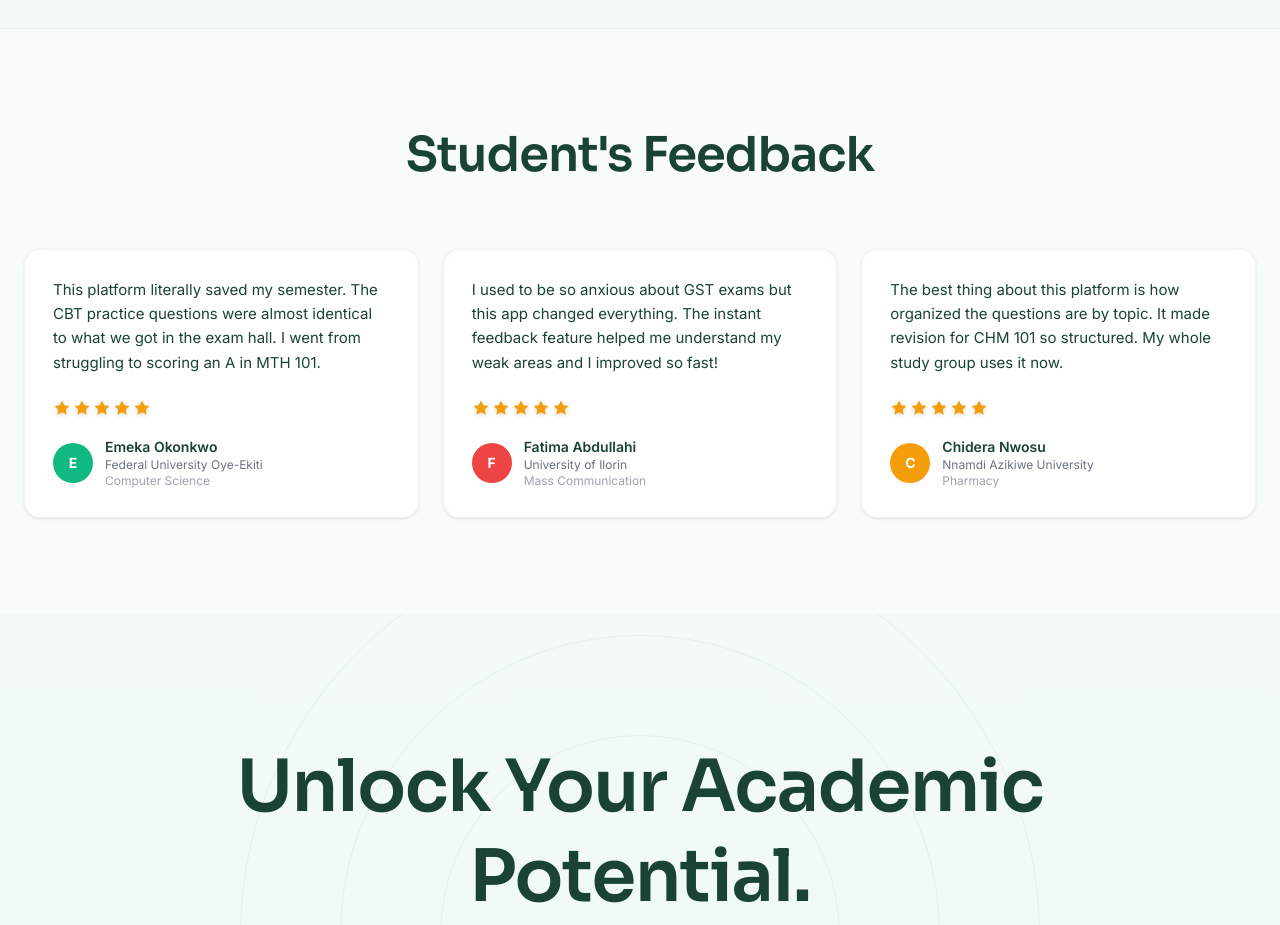
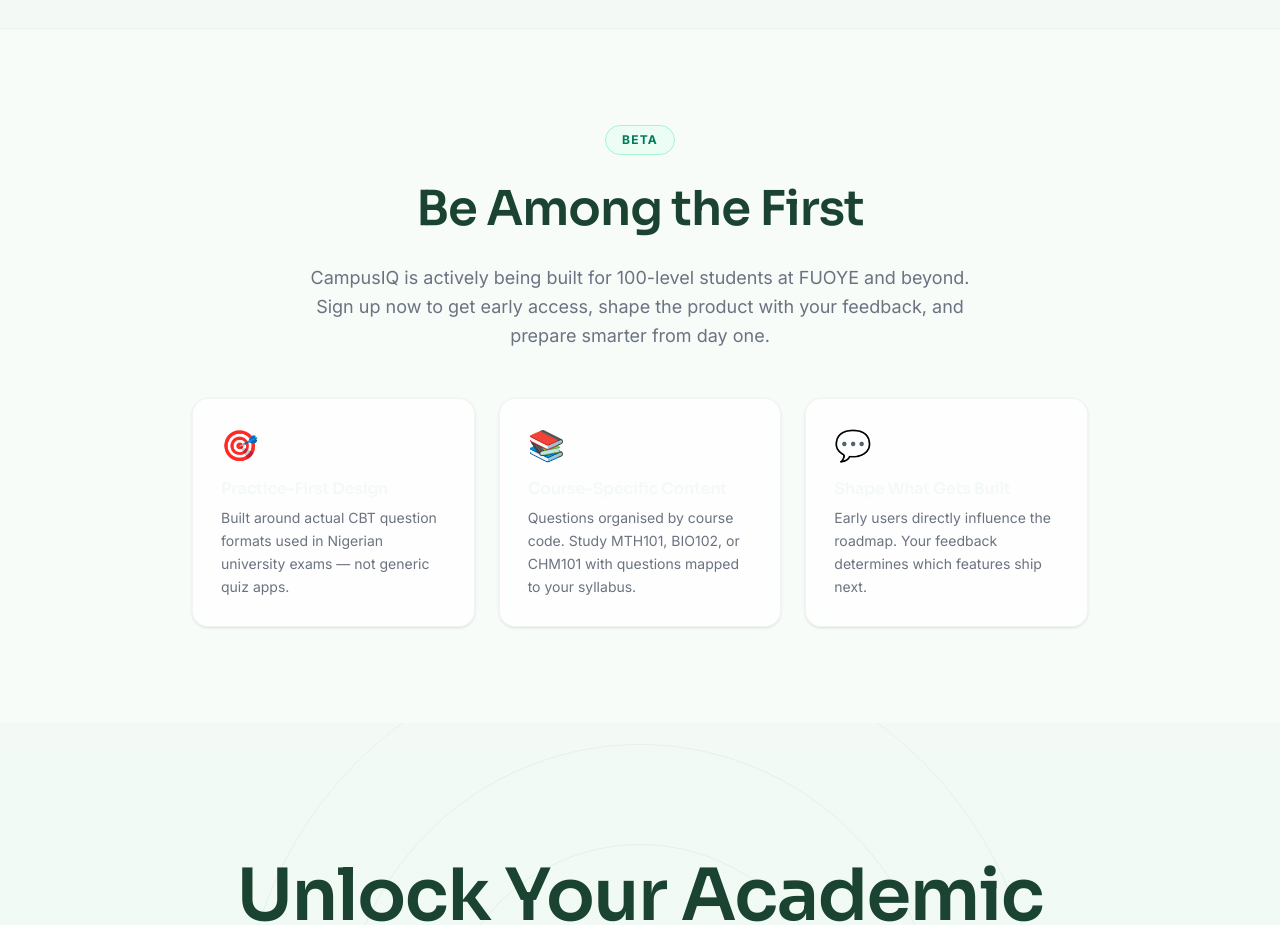
Before and after one commit to EMRYSAthanasius/CampusIQ, a Next.js app: page / in a window 1280 px wide. Shown: the part 4680-5605 px from the top of the page. Built offline with nearby package versions, Linux system fonts and the light colour scheme.

Commit message:
fix(8-bugs): password reset redirect, Fisher-Yates shuffle, htmlToText dedup, search rate limit & safe ilike, proper debounce, fake testimonials removed, quiz_id nullable migration

```diff
--- a/src/app/api/auth/reset-password/route.ts
+++ b/src/app/api/auth/reset-password/route.ts
@@ -1,16 +1,22 @@
 import { createClient } from '@/lib/supabase/server'
-import { NextResponse } from 'next/server'
+import { NextRequest, NextResponse } from 'next/server'
 
-export async function POST(request: Request) {
+export async function POST(request: NextRequest) {
   try {
     const { email } = await request.json()
     if (!email) {
       return NextResponse.json({ error: 'Email is required.' }, { status: 400 })
     }
 
+    // Derive the site origin at runtime from the request so we never fall back
+    // to localhost in production, regardless of whether NEXT_PUBLIC_SITE_URL is set.
+    const origin =
+      process.env.NEXT_PUBLIC_SITE_URL ||
+      `${request.headers.get('x-forwarded-proto') ?? 'https'}://${request.headers.get('host')}`;
+
     const supabase = await createClient()
     const { error } = await supabase.auth.resetPasswordForEmail(email, {
-      redirectTo: `${process.env.NEXT_PUBLIC_SITE_URL || 'http://localhost:3000'}/forgot-password`,
+      redirectTo: `${origin}/forgot-password`,
     })
 
     if (error) {
--- a/src/app/api/search/route.ts
+++ b/src/app/api/search/route.ts
@@ -1,5 +1,6 @@
 import { NextRequest, NextResponse } from 'next/server';
 import { createClient } from '@/lib/supabase/server';
+import { rateLimit } from '@/lib/rate-limit';
 
 export const dynamic = 'force-dynamic';
 
@@ -19,16 +20,25 @@
       return NextResponse.json({ error: 'Unauthorized' }, { status: 401 });
     }
 
+    // Rate limit: 5 search requests per 30 seconds per user
+    const limitRes = await rateLimit(`search_${user.id}`, 5, 30000);
+    if (!limitRes.success) {
+      return NextResponse.json(
+        { error: 'Too many search requests. Please slow down.' },
+        { status: 429 }
+      );
+    }
+
     const cleanQuery = `%${query.trim()}%`;
 
-    // 1. Search Courses
+    // 1. Search Courses — use chained .ilike() instead of string-interpolated .or()
     const { data: courses } = await supabase
       .from('courses')
       .select('id, code, title, color')
       .or(`code.ilike.${cleanQuery},title.ilike.${cleanQuery}`)
       .limit(5);
 
-    // 2. Search Topics
+    // 2. Search Topics — use chained .ilike() instead of string-interpolated .or()
     const { data: topics } = await supabase
       .from('topics')
       .select(`
--- a/src/app/api/workspace/content/route.ts
+++ b/src/app/api/workspace/content/route.ts
@@ -1,6 +1,7 @@
 import { NextRequest, NextResponse } from 'next/server';
 import { createClient } from '@/lib/supabase/server';
 import { createClient as createAdminClient } from '@supabase/supabase-js';
+import { htmlToPlainText } from '@/lib/utils';
 
 export const maxDuration = 60;
 const BUCKET = 'materials';
@@ -17,23 +18,6 @@
 }
 
 // ─── Text Helpers ────────────────────────────────────────────────────────────
-
-function htmlToText(html: string): string {
-  let t = html;
-  t = t.replace(/<head[\s\S]*?<\/head>/gi, '');
-  t = t.replace(/<style[\s\S]*?<\/style>/gi, '');
-  t = t.replace(/<script[\s\S]*?<\/script>/gi, '');
-  t = t.replace(/<\/p>/gi, '\n\n');
-  t = t.replace(/<\/div>/gi, '\n');
-  t = t.replace(/<br\s*\/?>/gi, '\n');
-  t = t.replace(/<\/h[1-6]>/gi, '\n\n');
-  t = t.replace(/<\/li>/gi, '\n');
-  t = t.replace(/<[^>]+>/g, '');
-  t = t.replace(/&nbsp;/g, ' ').replace(/&amp;/g, '&').replace(/&lt;/g, '<')
-       .replace(/&gt;/g, '>').replace(/&quot;/g, '"').replace(/&#39;/g, "'");
-  t = t.replace(/[ \t]+/g, ' ');
-  return t.trim();
-}
 
 const CALLOUT_KEYWORDS: Record<string, WorkspaceBlock['calloutKind']> = {
   note: 'note', remark: 'note',
@@ -178,7 +162,7 @@
       rawText = pdfData.text || '';
     } else if (ext === 'html' || ext === 'htm') {
       const html = Buffer.from(await blob.arrayBuffer()).toString('utf-8');
-      rawText = htmlToText(html);
+      rawText = htmlToPlainText(html);
     } else {
       rawText = Buffer.from(await blob.arrayBuffer()).toString('utf-8');
     }
--- a/src/app/page.tsx
+++ b/src/app/page.tsx
@@ -593,74 +593,50 @@
         </div>
       </section>
 
-      {/* Student Feedback */}
+      {/* Early Access / Feedback */}
       <section id="testimonials" className="py-24 px-6 bg-white/30 border-t border-[#1B4332]/5">
-         <div className="max-w-7xl mx-auto">
-            <div className="text-center mb-16">
-               <h2 className="text-4xl md:text-5xl font-semibold text-[#1B4332] tracking-tight">Student&apos;s Feedback</h2>
+         <div className="max-w-4xl mx-auto text-center">
+            <div className="mb-6 inline-flex items-center gap-2 px-4 py-1.5 bg-emerald-50 border border-emerald-200 rounded-full text-xs font-bold text-emerald-700 uppercase tracking-widest">
+               Beta
             </div>
+            <h2 className="text-4xl md:text-5xl font-semibold text-[#1B4332] tracking-tight mb-6">
+              Be Among the First
+            </h2>
+            <p className="text-lg text-[#6B7280] max-w-2xl mx-auto mb-12 leading-relaxed">
+              CampusIQ is actively being built for 100-level students at FUOYE and beyond.
+              Sign up now to get early access, shape the product with your feedback, and prepare
+              smarter from day one.
+            </p>
 
-            <div className="grid grid-cols-1 md:grid-cols-2 lg:grid-cols-3 gap-6">
+            <div className="grid grid-cols-1 md:grid-cols-3 gap-6 text-left">
               {[
                 {
-                     quote: "This platform literally saved my semester. The CBT practice questions were almost identical to what we got in the exam hall. I went from struggling to scoring an A in MTH 101.",
-                     name: "Emeka Okonkwo",
-                     initial: "E",
-                     university: "Federal University Oye-Ekiti",
-                     department: "Computer Science",
-                     color: "#10B981",
+                  icon: "🎯",
+                  title: "Practice-First Design",
+                  desc: "Built around actual CBT question formats used in Nigerian university exams — not generic quiz apps."
                 },
                 {
-                     quote: "I used to be so anxious about GST exams but this app changed everything. The instant feedback feature helped me understand my weak areas and I improved so fast!",
-                     name: "Fatima Abdullahi",
-                     initial: "F",
-                     university: "University of Ilorin",
-                     department: "Mass Communication",
-                     color: "#EF4444",
+                  icon: "📚",
+                  title: "Course-Specific Content",
+                  desc: "Questions organised by course code. Study MTH101, BIO102, or CHM101 with questions mapped to your syllabus."
                 },
                 {
-                     quote: "The best thing about this platform is how organized the questions are by topic. It made revision for CHM 101 so structured. My whole study group uses it now.",
-                     name: "Chidera Nwosu",
-                     initial: "C",
-                     university: "Nnamdi Azikiwe University",
-                     department: "Pharmacy",
-                     color: "#F59E0B",
-                  },
-               ].map((testimonial, i) => (
+                  icon: "💬",
+                  title: "Shape What Gets Built",
+                  desc: "Early users directly influence the roadmap. Your feedback determines which features ship next."
+                }
+              ].map((card, i) => (
                 <motion.div
                   key={i}
                   initial={{ opacity: 0, y: 20 }}
                   whileInView={{ opacity: 1, y: 0 }}
                   viewport={{ once: true }}
                   transition={{ delay: i * 0.1, duration: 0.5 }}
-                     className="p-7 rounded-2xl bg-white/70 backdrop-blur-sm border border-[#1B4332]/5 shadow-sm hover:shadow-md hover:border-[#2E8B57]/15 transition-all flex flex-col justify-between"
+                  className="p-7 rounded-2xl bg-white/70 backdrop-blur-sm border border-[#1B4332]/5 shadow-sm hover:shadow-md hover:border-[#2E8B57]/15 transition-all"
                 >
-                     {/* Quote */}
-                     <p className="text-[#1B4332] text-[15px] leading-relaxed mb-6">{testimonial.quote}</p>
-
-                     {/* Stars */}
-                     <div className="flex gap-0.5 mb-5">
-                        {[1, 2, 3, 4, 5].map((star) => (
-                           <svg key={star} width="18" height="18" viewBox="0 0 24 24" fill="#F59E0B" className="drop-shadow-sm">
-                              <path d="M12 2l3.09 6.26L22 9.27l-5 4.87 1.18 6.88L12 17.77l-6.18 3.25L7 14.14 2 9.27l6.91-1.01L12 2z" />
-                           </svg>
-                        ))}
-                     </div>
-
-                     {/* Student info */}
-                     <div className="flex items-center gap-3">
-                        <div
-                           className="w-10 h-10 rounded-full flex items-center justify-center text-white text-sm font-bold shrink-0"
-                           style={{ backgroundColor: testimonial.color }}
-                        >
-                           {testimonial.initial}
-                        </div>
-                        <div className="min-w-0">
-                           <div className="text-sm font-semibold text-[#1B4332]">{testimonial.name}</div>
-                           <div className="text-xs text-[#6B7280]">{testimonial.university}</div>
-                           <div className="text-xs text-[#9CA3AF]">{testimonial.department}</div>
-                        </div>
-                     </div>
+                  <div className="text-3xl mb-4">{card.icon}</div>
+                  <h3 className="text-base font-semibold text-[#1B4332] mb-2">{card.title}</h3>
+                  <p className="text-sm text-[#6B7280] leading-relaxed">{card.desc}</p>
                 </motion.div>
               ))}
             </div>
--- a/src/components/GlobalSearch.tsx
+++ b/src/components/GlobalSearch.tsx
@@ -6,6 +6,7 @@
 
 export default function GlobalSearch() {
   const [query, setQuery] = useState('')
+  const [debouncedQuery, setDebouncedQuery] = useState('')
   const [isOpen, setIsOpen] = useState(false)
   const [results, setResults] = useState<{
     courses: any[]
@@ -14,7 +15,6 @@
   }>({ courses: [], topics: [], questions: [] })
   const [loading, setLoading] = useState(false)
 
-  const debouncedQuery = query.trim()
   const searchRef = useRef<HTMLDivElement>(null)
   const router = useRouter()
 
@@ -28,6 +28,15 @@
     return () => document.removeEventListener('mousedown', handleClickOutside)
   }, [])
 
+  // Debounce: update debouncedQuery 300ms after typing stops
+  useEffect(() => {
+    const timer = setTimeout(() => {
+      setDebouncedQuery(query.trim())
+    }, 300)
+    return () => clearTimeout(timer)
+  }, [query])
+
+  // Fetch results only when debouncedQuery actually settles
   useEffect(() => {
     if (debouncedQuery.length < 2) {
       setResults({ courses: [], topics: [], questions: [] })
@@ -35,26 +44,24 @@
       return
     }
 
+    let cancelled = false
     const fetchResults = async () => {
       setLoading(true)
       try {
         const res = await fetch(`/api/search?q=${encodeURIComponent(debouncedQuery)}`)
-        if (res.ok) {
+        if (res.ok && !cancelled) {
           const data = await res.json()
           setResults(data)
         }
       } catch (err) {
-        console.error('Search failed:', err)
+        if (!cancelled) console.error('Search failed:', err)
       } finally {
-        setLoading(false)
+        if (!cancelled) setLoading(false)
       }
     }
 
-    const delayDebounceFn = setTimeout(() => {
-      fetchResults()
-    }, 300)
-
-    return () => clearTimeout(delayDebounceFn)
+    fetchResults()
+    return () => { cancelled = true }
   }, [debouncedQuery])
 
   const handleSelectCourse = (courseId: string) => {
```
Also changed, not shown: src/lib/quiz-service.ts (+12 -2 lines), 1 other file (tests, documents, lock files or other folders). Lines whose indentation alone changed are shown as unchanged.
